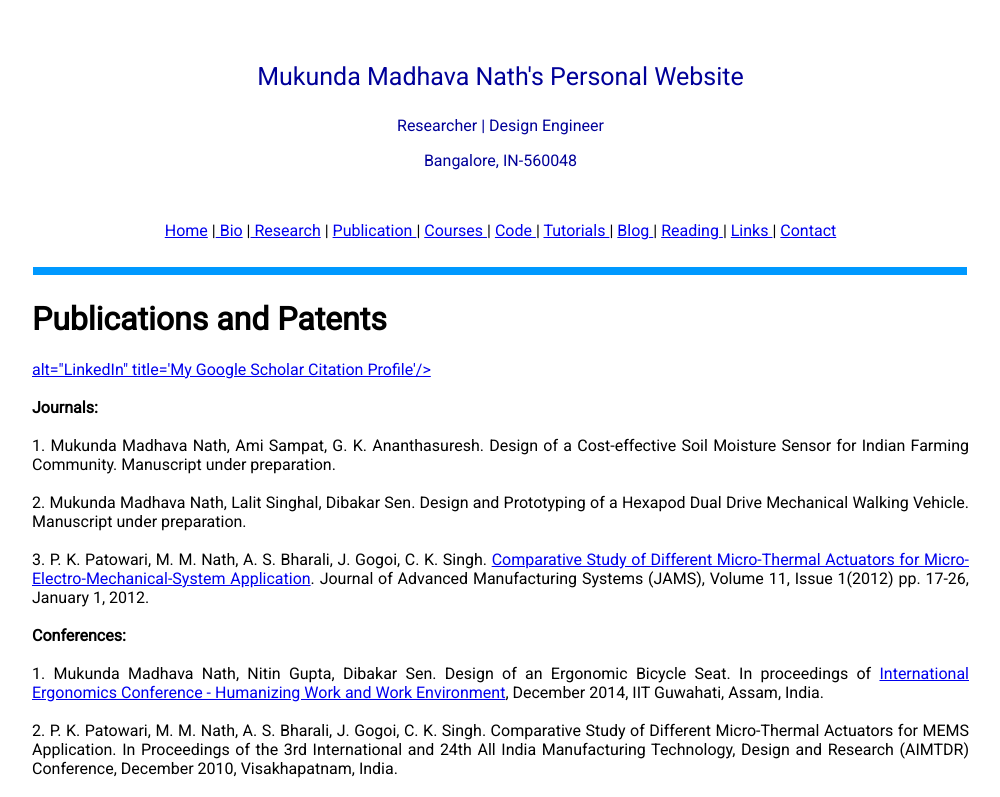
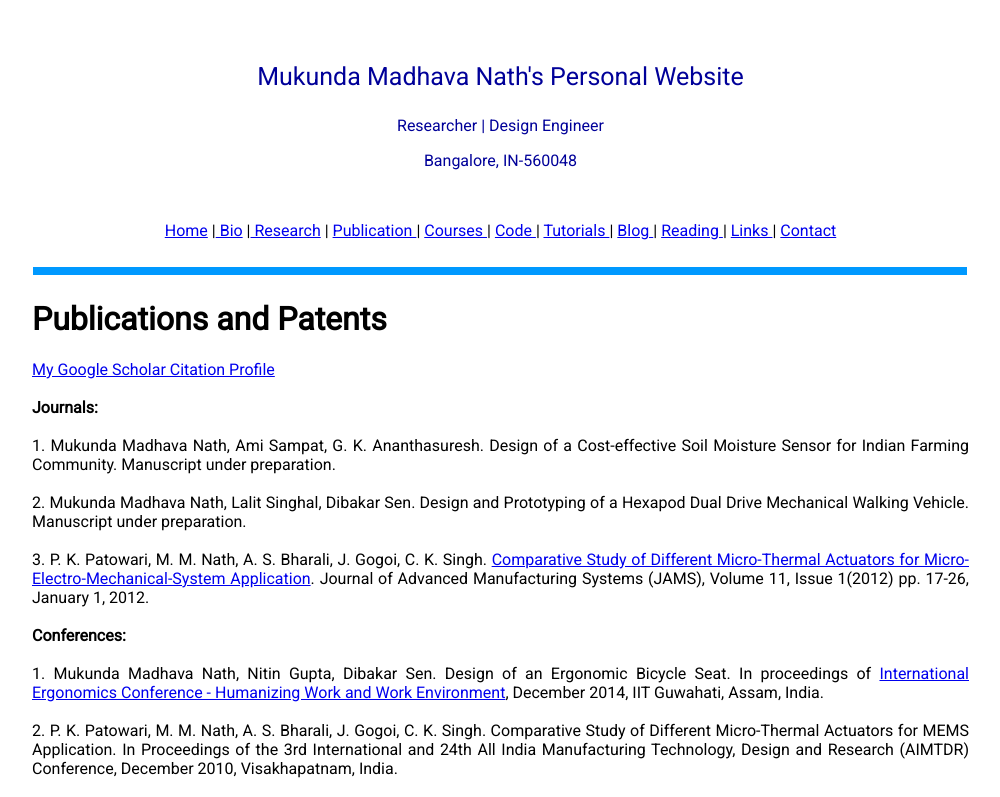
Before and after one commit to m2n037/m2n037.github.io, a plain HTML site: page publication.html in a window 1280 px wide. Shown: the top 797 px of the page, without its empty margins (168-1168 px from the left). Drawn offline with Linux system fonts and the light colour scheme.

Commit message:
cit correct

```diff
--- a/publication.html
+++ b/publication.html
@@ -144,7 +144,7 @@ body {
 
   <p>
   <h1> Publications and Patents </h1>
-  <a href="http://scholar.google.com/citations?hl=en&user=MrqEVF8AAAAJ" target="_blank"> alt="LinkedIn" title='My Google Scholar Citation Profile'/></a>
+  <a href="http://scholar.google.com/citations?hl=en&user=MrqEVF8AAAAJ" target="_blank">My Google Scholar Citation Profile</a>
   <br /><br />
 
   <b>Journals:</b><br /><br />
```
